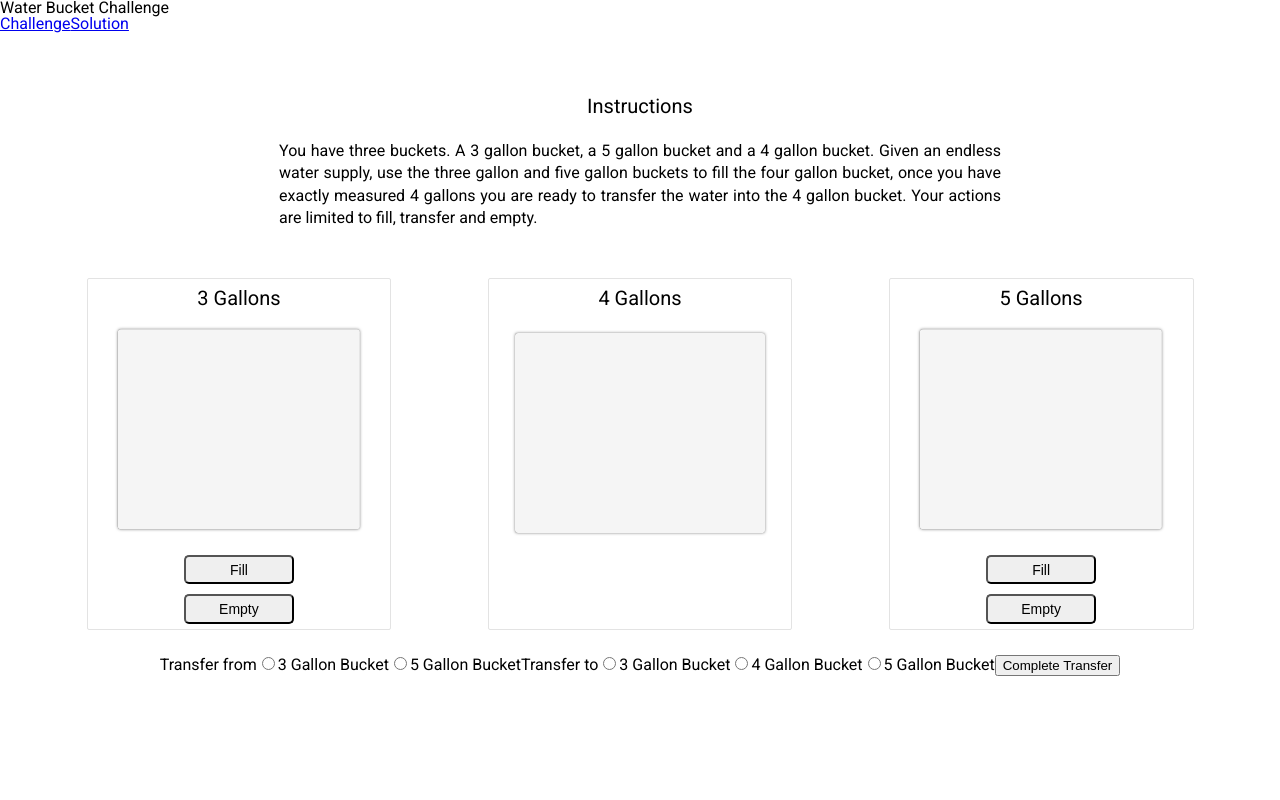
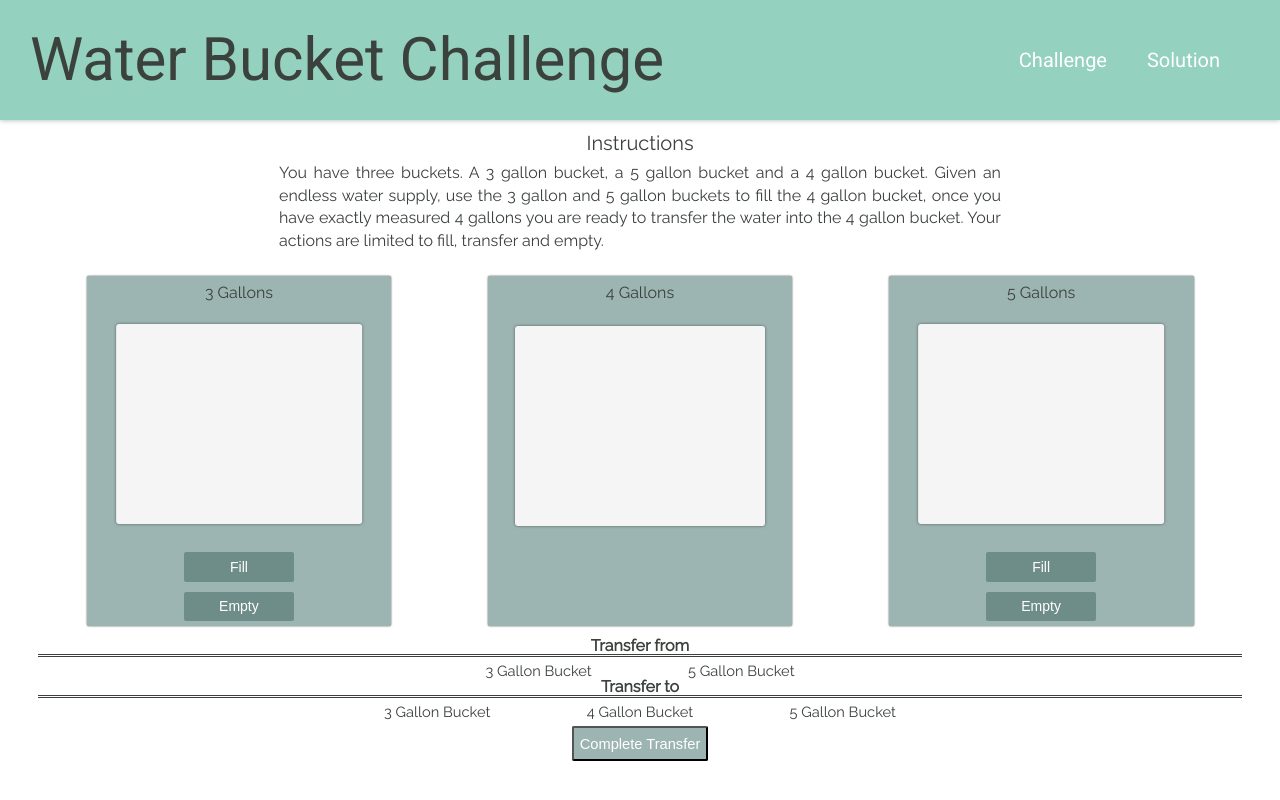
Before and after one commit to 27Nyappy/water-bottle, a React app: page / in a window 1280 px wide. Built offline with nearby package versions, Linux system fonts and the light colour scheme.

Commit message:
done with basic style for challenge page

```diff
--- /dev/null
+++ b/src/components/Header.css
@@ -0,0 +1,30 @@
+.Header {
+  display: flex;
+  flex-direction: row;
+  justify-content: space-between;
+  align-items: center;
+  padding: 30px;
+  background-color: #94D1BE;
+  box-shadow: 0 0 5px #9DB5B2;
+  font-family: 'Roboto', sans-serif;
+
+  h1 {
+    font-size: 45pt;
+    color: #3B413C;
+  }
+
+  nav {
+    margin: 0 10px;
+    font-size: 15pt;
+
+    a {
+      margin: 0 20px;
+      text-decoration: none;
+      color: #FFFFFF;
+    }
+
+    a:hover {
+      color: #3B413C;
+    }
+  }
+}
--- a/src/components/Header.js
+++ b/src/components/Header.js
@@ -1,8 +1,9 @@
 import React from 'react';
 import { Link } from 'react-router-dom';
+import styles from './Header.css';
 
 const Header = () => (
-  <header>
+  <header className={styles.Header}>
     <h1>Water Bucket Challenge</h1>
     <nav>
       <Link to="/">Challenge</Link>
--- a/src/components/buckets/Buckets.css
+++ b/src/components/buckets/Buckets.css
@@ -4,7 +4,7 @@
   justify-content: space-evenly;
   align-items: center;
   width: 100%;
-  height: 40%;
+  height: 35%;
 
   li {
     display: flex;
@@ -13,12 +13,14 @@
     width: 30%;
     height: 350px;
     padding: 0;
-    margin: 2% 4%;
-    border: 1px solid rgba(128, 128, 128, 0.221);
+    margin: 0 4% 1% 4%;
+    background-color: #9DB5B2;
+    box-shadow: 0 0 2px #3B413C;
     border-radius: 2px;
 
     h2 {
       margin: 3% 0 0 0;
+      font-size: 12pt;
     }
 
     button {
@@ -26,14 +28,20 @@
       max-width: 110px;
       height: 30px;
       margin: 5px 0;
-      border-radius: 5px;
-      transition: 0.1s ease-in;
+      border-radius: 2px;
+      border: none;
+      transition: 0.1s ease-in-out;
       font-size: 10.5pt;
+      background-color: rgb(110, 140, 136);
+      color: #FFFFFF;
     }
 
     button:hover {
-      transform: scale(1.03);
-      box-shadow: 0 0 2px grey;
+      transform: scale(1.05);
+      box-shadow: 0 0 5px #94D1BE;
+      border: none;
+      background-color: #3B413C;
+      color: #FFFFFF;
       cursor: pointer;
     }
   }
--- /dev/null
+++ b/src/components/buckets/TransferForm.css
@@ -0,0 +1,50 @@
+.Transfer {
+  text-align: center;
+  margin: 0 auto;
+
+  span {
+    display: flex;
+    flex-direction: column;
+    border-bottom: medium double #3B413C;
+    margin: 0 0 0.5% 0;
+    font-weight: bold;
+  }
+
+  input {
+    display: none;
+  }
+
+  label {
+    margin: 1% 4%;
+    font-size: 11pt;
+  }
+
+  label:hover {
+    cursor: pointer;
+  }
+
+  input:checked + label {
+    color: #94D1BE
+  }
+
+  button {
+    display: block;
+    height: 35px;
+    margin: 0.5% auto 0 auto;
+    font-size: 11pt;
+    transition: 0.1s ease-in-out;
+    background-color: #9DB5B2;
+    color: #FFFFFF;
+    border-radius: 2px;
+  }
+
+  button:hover {
+    transform: scale(1.05);
+    box-shadow: 0 0 5px #94D1BE;
+    border: none;
+    background-color: #3B413C;
+    color: #FFFFFF;
+    cursor: pointer;
+  }
+
+}
--- a/src/components/buckets/TransferForm.js
+++ b/src/components/buckets/TransferForm.js
@@ -1,10 +1,10 @@
-
 import React from 'react';
 import PropTypes from 'prop-types';
+import styles from './TransferForm.css';
 
 const TransferForm = ({ handleSubmit }) => {
   return (
-    <form onSubmit={handleSubmit}>
+    <form onSubmit={handleSubmit} className={styles.Transfer}>
       <span>Transfer from</span>
       <input type="radio" name="transfer-from" value="3" id="from-3" />
       <label htmlFor="from-3">3 Gallon Bucket</label>
--- a/src/containers/Challenge.css
+++ b/src/containers/Challenge.css
@@ -1,13 +1,14 @@
 .Challenge {
   text-align: center;
-  margin: 5% 3%;
+  margin: 1% 3% 0 3%;
+  color: #3B413C;
 
   h2 {
     font-size: 15pt;
   }
 
   p {
-    margin: 2% auto;
+    margin: 0.8% auto 2% auto;
     width: 60%;
     text-align: justify;
     line-height: 1.4;
--- a/src/containers/Challenge.js
+++ b/src/containers/Challenge.js
@@ -63,7 +63,7 @@ const Challenge = () => {
   return (
     <div className={styles.Challenge}>
       <h2>Instructions</h2>
-      <p>You have three buckets. A 3 gallon bucket, a 5 gallon bucket and a 4 gallon bucket. Given an endless water supply, use the three gallon and five gallon buckets to fill the four gallon bucket, once you have exactly measured 4 gallons you are ready to transfer the water into the 4 gallon bucket. Your actions are limited to fill, transfer and empty.</p>
+      <p>You have three buckets. A 3 gallon bucket, a 5 gallon bucket and a 4 gallon bucket. Given an endless water supply, use the 3 gallon and 5 gallon buckets to fill the 4 gallon bucket, once you have exactly measured 4 gallons you are ready to transfer the water into the 4 gallon bucket. Your actions are limited to fill, transfer and empty.</p>
       <Buckets buckets={state.buckets} handleFill={handleFill} handleEmpty={handleEmpty} />
       <TransferForm handleSubmit={handleSubmit} />
     </div>
--- a/src/reset.css
+++ b/src/reset.css
@@ -2,7 +2,7 @@
    v2.0 | 20110126
    License: none (public domain)
 */
-@import url('https://fonts.googleapis.com/css?family=Roboto:300,400,500&display=swap');
+@import url('https://fonts.googleapis.com/css?family=Raleway|Roboto:300,400,500&display=swap');
 
 html, body, div, span, applet, object, iframe,
 h1, h2, h3, h4, h5, h6, p, blockquote, pre,
@@ -25,7 +25,7 @@ time, mark, audio, video {
 }
 
 body {
-	font-family: 'Roboto', sans-serif;
+	font-family: 'Raleway', sans-serif;
 }
 /* HTML5 display-role reset for older browsers */
 article, aside, details, figcaption, figure,
```
